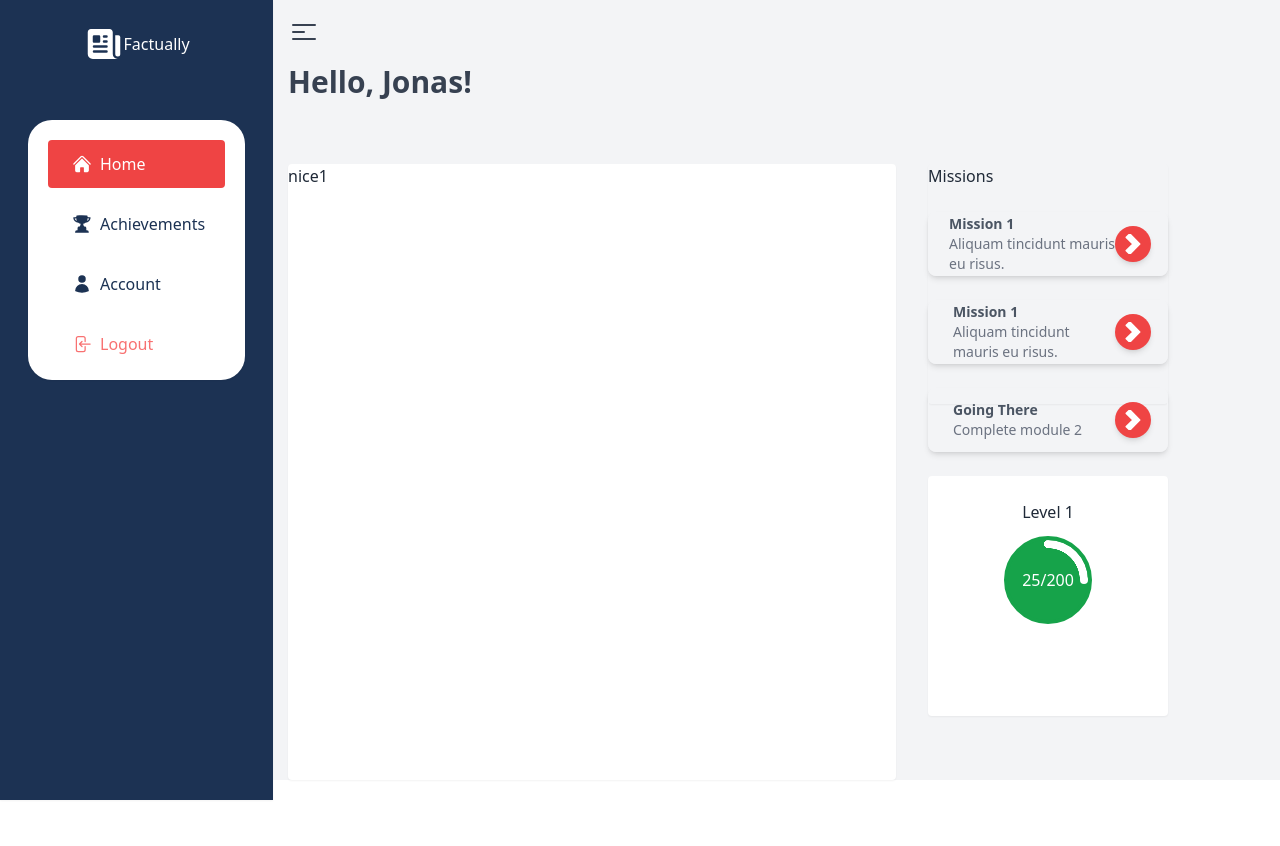
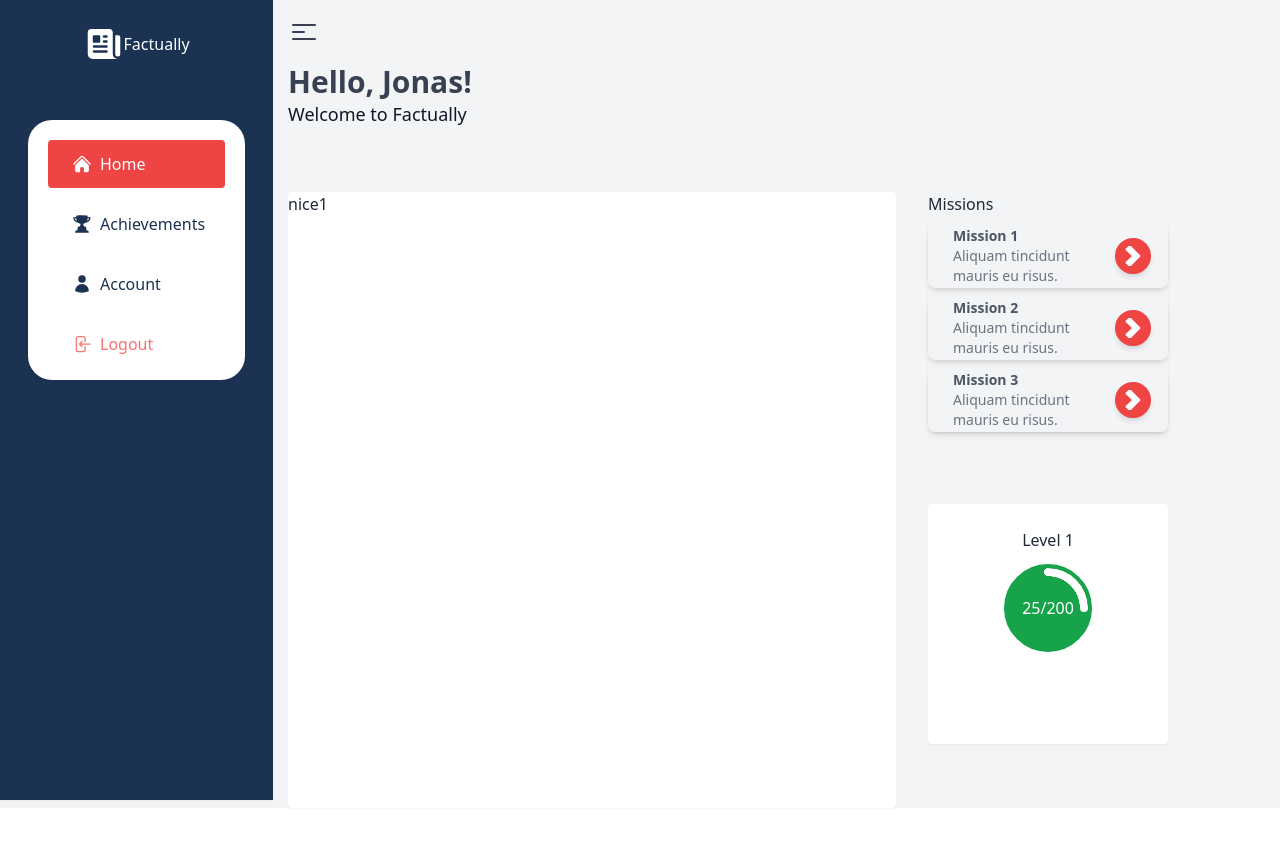
Before and after one commit to iseklaes/factually-project, a Next.js app: page / in a window 1280 px wide. Shown: the top 846 px of the page. Built offline with nearby package versions, Linux system fonts and the light colour scheme.

Commit message:
Optimized Code

```diff
--- a/pages/index.js
+++ b/pages/index.js
@@ -2,27 +2,12 @@ export default function Home() {
   return (
     <>
       <body>
-        <p className="text-gray-700 text-3xl mb-16 font-semibold">Hello, Jonas!</p>
+        <p className="text-gray-700 text-3xl font-semibold">Hello, Jonas!</p>
+        <p className="text-slate-900 text-lg mb-16">Welcome to Factually</p>
         <div className="grid lg:grid-cols-3 gap-8 mb-16">
           <div className="col-span-2 row-span-4 rounded bg-white shadow-sm">nice1</div>
           <div className="rounded h-40 shadow-sm h-60 w-60">
             <p>Missions</p>
-            <div class="mission-box">
-              <div class="flex items-center">
-
-              <div class="ml-1">
-                <div class="text-sm font-semibold text-gray-600">Mission 1</div>
-                <div class="text-sm font-light text-gray-500">Aliquam tincidunt mauris eu risus.</div>
-              </div>
-              </div>
-              <div>
-                <button class="button-red">
-                  <svg class="text-white toggle__lock w-5 h-5" xmlns="http://www.w3.org/2000/svg" fill="white" viewBox="0 0 24 24" stroke="currentColor">
-                    <path strokeLinecap="round" strokeLinejoin="round" strokeWidth={2} d="M8.122 24l-4.122-4 8-8-8-8 4.122-4 11.878 12z" />
-                  </svg>
-                </button>
-              </div>
-            </div>
             <div class="mission-box">
               <div class="flex items-center">
 
@@ -43,8 +28,24 @@ export default function Home() {
               <div class="flex items-center">
 
               <div class="ml-2">
-                <div class="text-sm font-semibold text-gray-600">Going There</div>
-                <div class="text-sm font-light text-gray-500">Complete module 2</div>
+                <div class="text-sm font-semibold text-gray-600">Mission 2</div>
+                <div class="text-sm font-light text-gray-500">Aliquam tincidunt mauris eu risus.</div>
+              </div>
+              </div>
+              <div>
+                <button class="button-red">
+                  <svg class="text-white toggle__lock w-5 h-5" xmlns="http://www.w3.org/2000/svg" fill="white" viewBox="0 0 24 24" stroke="currentColor">
+                    <path strokeLinecap="round" strokeLinejoin="round" strokeWidth={2} d="M8.122 24l-4.122-4 8-8-8-8 4.122-4 11.878 12z" />
+                  </svg>
+                </button>
+              </div>
+            </div>
+            <div class="mission-box">
+              <div class="flex items-center">
+
+              <div class="ml-2">
+                <div class="text-sm font-semibold text-gray-600">Mission 3</div>
+                <div class="text-sm font-light text-gray-500">Aliquam tincidunt mauris eu risus.</div>
               </div>
               </div>
               <div>
--- a/styles/globals.css
+++ b/styles/globals.css
@@ -17,7 +17,7 @@ body {
 
 /*Mission Box Classes*/
 .mission-box {
-  @apply flex justify-between items-center h-16 p-4 my-6  rounded-lg border border-gray-100 shadow-md
+  @apply flex justify-between items-center h-16 p-4 my-2  rounded-lg border border-gray-100 shadow-md
 }
 
 .button-red {
```
